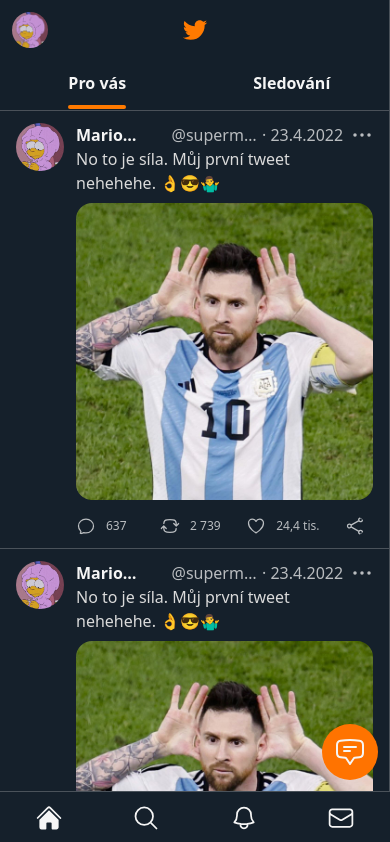
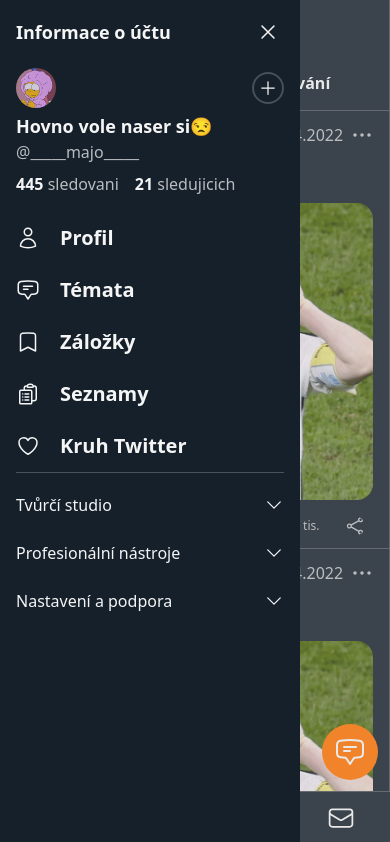
Before and after one commit to Mayooo31/twitter, a React (Vite) app in the folder client/: page / in a window 390 px wide. Shown: the top 842 px of the page. Built offline with nearby package versions, Linux system fonts and the light colour scheme.

Commit message:
context and left navigation for mobile

```diff
--- /dev/null
+++ b/client/src/App.tsx
@@ -0,0 +1,38 @@
+import { createBrowserRouter, RouterProvider } from "react-router-dom";
+import { useCtx } from "./context";
+
+// Components
+import MobileNavbar from "./components/MobileNavbar";
+import Account from "./pages/Account";
+import Home from "./pages/Home";
+
+// Routers
+const router = createBrowserRouter([
+  {
+    path: "/",
+    element: <Home />,
+  },
+  {
+    path: "/:accId",
+    element: <Account />,
+  },
+]);
+
+const App = () => {
+  const { openMobileNavbar, setOpenMobileNavbar } = useCtx();
+
+  return (
+    <div>
+      {openMobileNavbar && (
+        <span
+          onClick={() => setOpenMobileNavbar(false)}
+          className="fixed top-0 left-0 w-full h-screen bg-[#c1c1c139] xs:hidden z-[99]"
+        />
+      )}
+      <MobileNavbar />
+      <RouterProvider router={router} />
+    </div>
+  );
+};
+
+export default App;
--- /dev/null
+++ b/client/src/components/MobileNavbar.tsx
@@ -0,0 +1,177 @@
+import { useState } from "react";
+
+// Hooks
+import { useCtx } from "../context";
+
+// Css and styles
+import {
+  ArrowRightOnRectangleIcon,
+  ArrowTrendingUpIcon,
+  BanknotesIcon,
+  BookmarkIcon,
+  ChartBarIcon,
+  ChatBubbleBottomCenterIcon,
+  ChatBubbleBottomCenterTextIcon,
+  ChevronDownIcon,
+  ClipboardDocumentListIcon,
+  ClockIcon,
+  Cog8ToothIcon,
+  HeartIcon,
+  PencilSquareIcon,
+  PlusIcon,
+  QuestionMarkCircleIcon,
+  RocketLaunchIcon,
+  UserIcon,
+  XMarkIcon,
+} from "@heroicons/react/24/outline";
+import photo from "../assets/photo1.jpg";
+
+const MobileNavbar = () => {
+  const { openMobileNavbar, setOpenMobileNavbar } = useCtx();
+  const [showStudio, setShowStudio] = useState<boolean>(false);
+  const [showTools, setShowTools] = useState<boolean>(false);
+  const [showSettings, setShowSettings] = useState<boolean>(false);
+
+  return (
+    <div
+      className={`overflow-auto flex flex-col p-4 fixed top-0 left-0 ease-out xs:hidden z-[100] max-w-[300px] w-full bg-[#15202b] h-screen ${
+        openMobileNavbar
+          ? "duration-200 translate-x-[0px]"
+          : "duration-0 translate-x-[-100%]"
+      }`}
+    >
+      <div className="flex justify-between items-center mb-5">
+        <h1 className="text-lg font-bold">Informace o účtu</h1>
+        <XMarkIcon onClick={() => setOpenMobileNavbar(false)} className="w-8 h-8 p-1" />
+      </div>
+      <div className="flex flex-col mb-2">
+        <div className="flex justify-between items-center mb-1">
+          <img src={photo} className="w-10 h-10 rounded-full" />
+          <PlusIcon className="w-8 h-8 p-1 rounded-full border-[#d2d2d244] border-[2px] border-solid" />
+        </div>
+        <p className="text-lg font-bold">Hovno vole naser si😒</p>
+        <p className="text-grayish">@_____majo_____</p>
+      </div>
+      <div className="flex gap-4 mb-4">
+        <p className="font-normal text-grayish">
+          <span className="font-bold text-secondary">445</span> sledovani
+        </p>
+        <p className="font-normal text-grayish">
+          <span className="font-bold text-secondary">21</span> sledujicich
+        </p>
+      </div>
+      <div className="flex flex-col">
+        <button className="flex gap-5 py-3 items-center">
+          <UserIcon className="w-6 h-6" />
+          <p className="text-xl font-bold">Profil</p>
+        </button>
+        <button className="flex gap-5 py-3 items-center">
+          <ChatBubbleBottomCenterTextIcon className="w-6 h-6" />
+          <p className="text-xl font-bold">Témata</p>
+        </button>
+        <button className="flex gap-5 py-3 items-center">
+          <BookmarkIcon className="w-6 h-6" />
+          <p className="text-xl font-bold">Záložky</p>
+        </button>
+        <button className="flex gap-5 py-3 items-center">
+          <ClipboardDocumentListIcon className="w-6 h-6" />
+          <p className="text-xl font-bold">Seznamy</p>
+        </button>
+        <button className="flex gap-5 py-3 items-center bg">
+          <HeartIcon className="w-6 h-6" />
+          <p className="text-xl font-bold">Kruh Twitter</p>
+        </button>
+      </div>
+      <span className="h-[1px] w-full bg-[#d2d2d248]" />
+      <div className="mt-2">
+        <button
+          onClick={() => setShowStudio(!showStudio)}
+          className="flex justify-between w-full items-center py-3"
+        >
+          <p className="text-base">Tvůrčí studio</p>
+          <ChevronDownIcon
+            className={`w-5 h-5 duration-200 ${
+              showStudio ? "rotate-[-180deg] text-[#ff7a00]" : "rotate-[0deg]"
+            }`}
+          />
+        </button>
+        {showStudio && (
+          <div>
+            <button className="flex gap-3 items-center py-2 w-full">
+              <ChartBarIcon className="w-5 h-5" />
+              <p className="font-normal">Analýzy</p>
+            </button>
+          </div>
+        )}
+      </div>
+      <div>
+        <button
+          onClick={() => setShowTools(!showTools)}
+          className="flex justify-between w-full items-center py-3"
+        >
+          <p className="text-base">Profesionální nástroje</p>
+          <ChevronDownIcon
+            className={`w-5 h-5 duration-200 ${
+              showTools ? "rotate-[-180deg] text-[#ff7a00]" : "rotate-[0deg]"
+            }`}
+          />
+        </button>
+        {showTools && (
+          <div>
+            <button className="flex gap-3 items-center py-2 w-full">
+              <RocketLaunchIcon className="w-5 h-5" />
+              <p className="font-normal">Twitter pro profesionály</p>
+            </button>
+            <button className="flex gap-3 items-center py-2 w-full">
+              <ArrowTrendingUpIcon className="w-5 h-5" />
+              <p className="font-normal">Reklamy na Twitteru</p>
+            </button>
+            <button className="flex gap-3 items-center py-2 w-full">
+              <BanknotesIcon className="w-5 h-5" />
+              <p className="font-normal">Monetizace</p>
+            </button>
+          </div>
+        )}
+      </div>
+      <div>
+        <button
+          onClick={() => setShowSettings(!showSettings)}
+          className="flex justify-between w-full items-center py-3"
+        >
+          <p className="text-base">Nastavení a podpora</p>
+          <ChevronDownIcon
+            className={`w-5 h-5 duration-200 ${
+              showSettings ? "rotate-[-180deg] text-[#ff7a00]" : "rotate-[0deg]"
+            }`}
+          />
+        </button>
+        {showSettings && (
+          <div className="mb-5">
+            <button className="flex gap-3 items-center py-2 w-full">
+              <Cog8ToothIcon className="w-5 h-5" />
+              <p className="font-normal">Nastavení a soukromí</p>
+            </button>
+            <button className="flex gap-3 items-center py-2 w-full">
+              <QuestionMarkCircleIcon className="w-5 h-5" />
+              <p className="font-normal">Centrum nápovědy</p>
+            </button>
+            <button className="flex gap-3 items-center py-2 w-full">
+              <ClockIcon className="w-5 h-5" />
+              <p className="font-normal">Spořič dat</p>
+            </button>
+            <button className="flex gap-3 items-center py-2 w-full">
+              <PencilSquareIcon className="w-5 h-5" />
+              <p className="font-normal">Zobrazení</p>
+            </button>
+            <button className="flex gap-3 items-center py-2 w-full">
+              <ArrowRightOnRectangleIcon className="w-5 h-5" />
+              <p className="font-normal">Odhlásit se</p>
+            </button>
+          </div>
+        )}
+      </div>
+    </div>
+  );
+};
+
+export default MobileNavbar;
--- a/client/src/components/NavbarHome.tsx
+++ b/client/src/components/NavbarHome.tsx
@@ -2,10 +2,13 @@
 import photo1 from "../assets/photo1.jpg";
 import styles from "../styles";
 import "../index.css";
+import { useCtx } from "../context";
 
 const theme: string = "rgb(255, 122, 0)";
 
 const Navbar = () => {
+  const { setOpenMobileNavbar } = useCtx();
+
   return (
     <div
       className={`sticky top-0 left-0 xs:left-[70px] w-full ss:w-full bg-[#15202bed] pb-[1px] ${styles.borderBottom} z-50 custom-blur`}
@@ -13,7 +16,11 @@
       <div className="flex items-center pb-2 px-3 pt-3">
         <h1 className="hidden xs:block text-xl font-bold ml-2">Hlavní stránka</h1>
         <div className="w-[calc(50%-14px)] xs:hidden">
-          <img className="w-9 h-9 rounded-full" src={photo1} />
+          <img
+            onClick={() => setOpenMobileNavbar(true)}
+            className="w-9 h-9 rounded-full"
+            src={photo1}
+          />
         </div>
         <svg
           xmlns="http://www.w3.org/2000/svg"
--- a/client/src/components/TweetButtons.tsx
+++ b/client/src/components/TweetButtons.tsx
@@ -1,7 +1,10 @@
 import React, { useState } from "react";
 
 // css and styles
-import { HeartIcon as HeartIconLiked } from "@heroicons/react/24/solid";
+import {
+  HeartIcon as HeartIconLiked,
+  ArrowDownTrayIcon,
+} from "@heroicons/react/24/solid";
 import {
   ArrowPathRoundedSquareIcon,
   ChatBubbleOvalLeftIcon,
@@ -46,7 +49,8 @@
         </span>
       </button>
       <button className="group hidden xxs:block cursor-pointer text-grayish hover:text-[#3597ff]">
-        <ShareIcon className="h-8 xxs:h-9 w-8 xxs:w-9 ml-auto group-hover:bg-[#2c8df41c] rounded-full p-2" />
+        <ShareIcon className="h-8 xxs:h-9 w-8 xxs:w-9 ml-auto group-hover:bg-[#2c8df41c] rounded-full p-2 lg:hidden" />
+        <ArrowDownTrayIcon className="hidden h-8 xxs:h-9 w-8 xxs:w-9 ml-auto group-hover:bg-[#2c8df41c] rounded-full p-2 lg:block" />
       </button>
     </div>
   );
--- /dev/null
+++ b/client/src/context.tsx
@@ -0,0 +1,24 @@
+import React, { useContext, useState, createContext } from "react";
+
+type ContextType = {
+  openMobileNavbar: boolean;
+  setOpenMobileNavbar: React.Dispatch<React.SetStateAction<boolean>>;
+};
+
+type PropsType = {
+  children: React.ReactNode;
+};
+
+const Context = createContext<ContextType>(null!);
+
+export const useCtx = () => useContext(Context);
+
+export const ContextProvider = ({ children }: PropsType) => {
+  const [openMobileNavbar, setOpenMobileNavbar] = useState<boolean>(true);
+
+  return (
+    <Context.Provider value={{ openMobileNavbar, setOpenMobileNavbar }}>
+      {children}
+    </Context.Provider>
+  );
+};
--- a/client/src/main.tsx
+++ b/client/src/main.tsx
@@ -1,28 +1,14 @@
-import React from "react";
 import ReactDOM from "react-dom/client";
-import { createBrowserRouter, RouterProvider } from "react-router-dom";
-
-// Components
-import Home from "./pages/Home";
-import Account from "./pages/Account";
+import { ContextProvider } from "./context";
 
 // Css
 import "./index.css";
-
-// Routers
-const router = createBrowserRouter([
-  {
-    path: "/",
-    element: <Home />,
-  },
-  {
-    path: "/:accId",
-    element: <Account />,
-  },
-]);
+import App from "./App";
 
 ReactDOM.createRoot(document.getElementById("root") as HTMLElement).render(
   // <React.StrictMode>
-  <RouterProvider router={router} />
+  <ContextProvider>
+    <App />
+  </ContextProvider>
   // </React.StrictMode>,
 );
```
